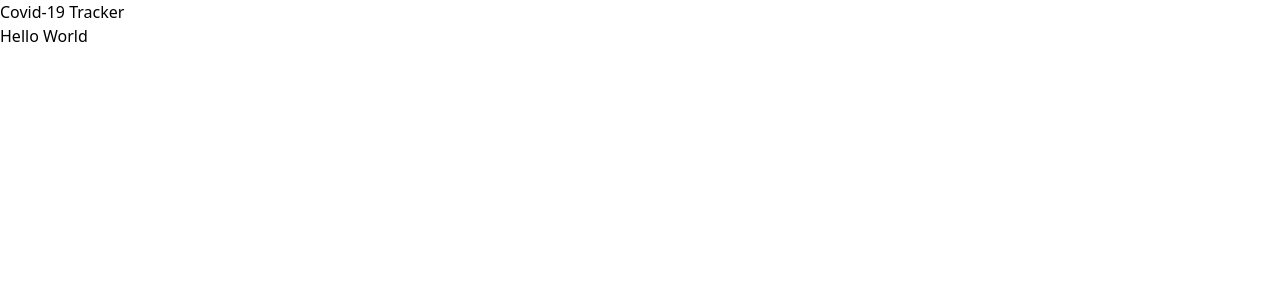
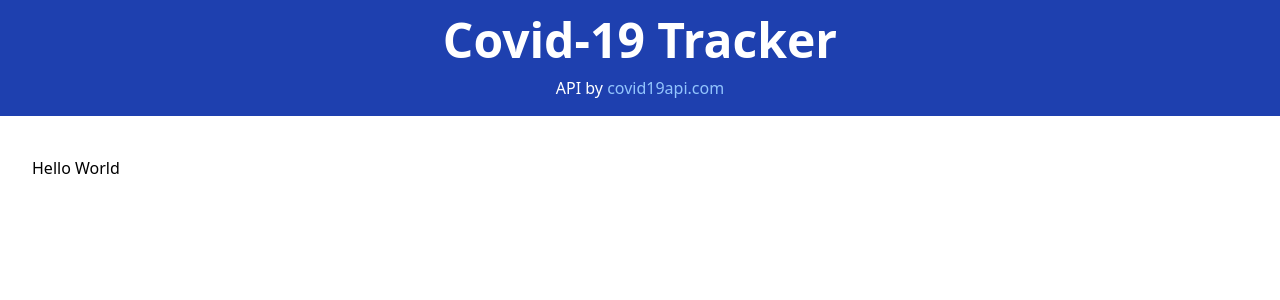
Before and after one commit to lycho33/covid-tracker, a Vue app in the folder covid-tracking/: page / in a window 1280 px wide. Shown: the top 300 px of the page. Built offline with nearby package versions, Linux system fonts and the light colour scheme.

Commit message:
updated Header contents with API link

```diff
--- a/covid-tracking/src/App.vue
+++ b/covid-tracking/src/App.vue
@@ -1,6 +1,6 @@
 <template>
   <Header />
-  <div class="container">
+  <div class="container" >
     <router-view/>
   </div>
 
@@ -11,7 +11,7 @@
 
   export default {
     components: {
-      Header
-    }
+      Header,
+    },
   }
 </script>
--- a/covid-tracking/src/components/Header.vue
+++ b/covid-tracking/src/components/Header.vue
@@ -1,6 +1,10 @@
 <template>
-  <header>
-    <div>Covid-19 Tracker</div>
+  <!-- bg: background && mb: margin-bottom -->
+  <header class="text-center bg-blue-800 text-white p-4 mb-10">
+    <!-- md: material-design for when you hit a certain window-size, then the font will be 5x larger -->
+    <div class="text-3xl md:text-5xl font-bold mb-3">Covid-19 Tracker</div>
+    <!-- _blank => the link will open in another tag -->
+    <p>API by <a class="text-blue-300" href="https://covid19api.com" target="_blank">covid19api.com</a></p>
   </header>
 </template>
 
--- a/covid-tracking/src/views/HomeView.vue
+++ b/covid-tracking/src/views/HomeView.vue
@@ -3,6 +3,7 @@
   Hello World
   </div>
 </template>
+
 
 <script>
 
--- a/covid-tracking/tailwind.config.js
+++ b/covid-tracking/tailwind.config.js
@@ -3,6 +3,10 @@ module.exports = {
   content: ['./public/**/*.html', './src/**/*.{vue,js,ts,jsx,tsx}'],
   theme: {
     extend: {},
+    container: {
+      center: true,
+      padding: '2rem',
+    }
   },
   plugins: [],
 }
```
